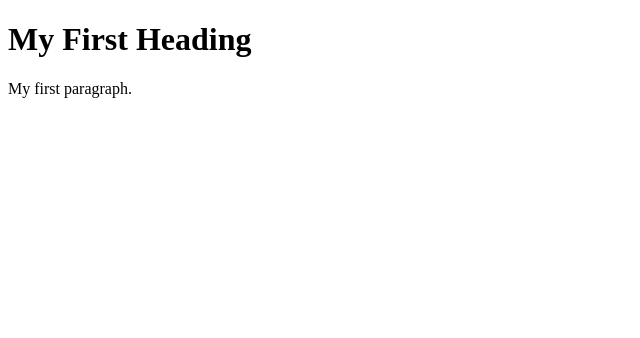
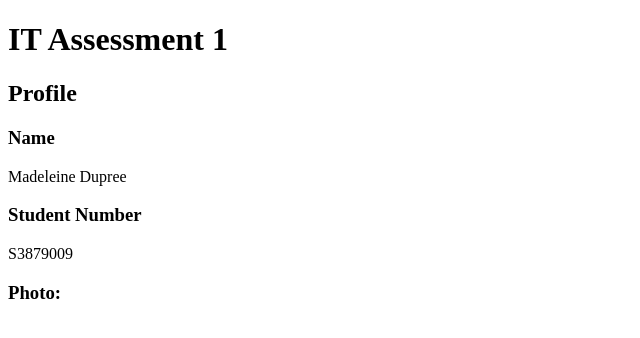
Before and after one commit to MaddieDupree/Assignment1, a plain HTML site: page index.html in a window 1280 px wide. Shown: the whole page, without its empty margins (0-640 px from the left). Drawn offline with Linux system fonts and the light colour scheme.

Commit message:
Update index.html

```diff
--- a/index.html
+++ b/index.html
@@ -5,8 +5,13 @@
 </head>
 <body>
 
-<h1>My First Heading</h1>
-<p>My first paragraph.</p>
+<h1>IT Assessment 1</h1>
+ <h2>Profile</h2>
+  <h3>Name</h3>
+<p>Madeleine Dupree</p>
+  <h3>Student Number</h3>
+<p>S3879009</p>
+  <h3>Photo:</h3>
 
 </body>
 </html>
```
